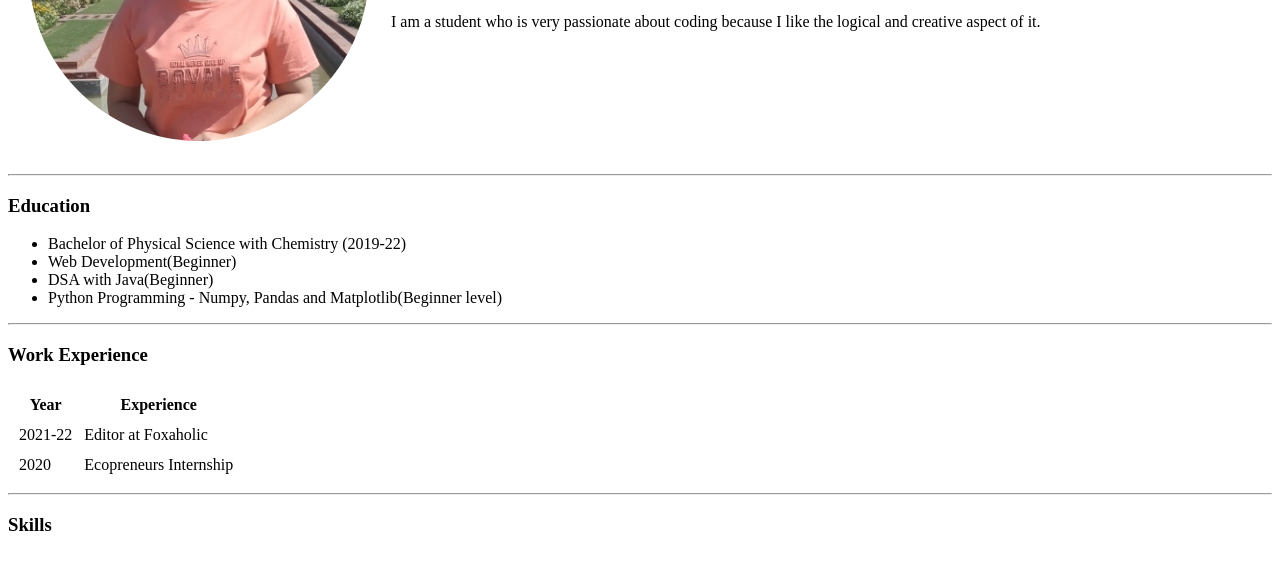
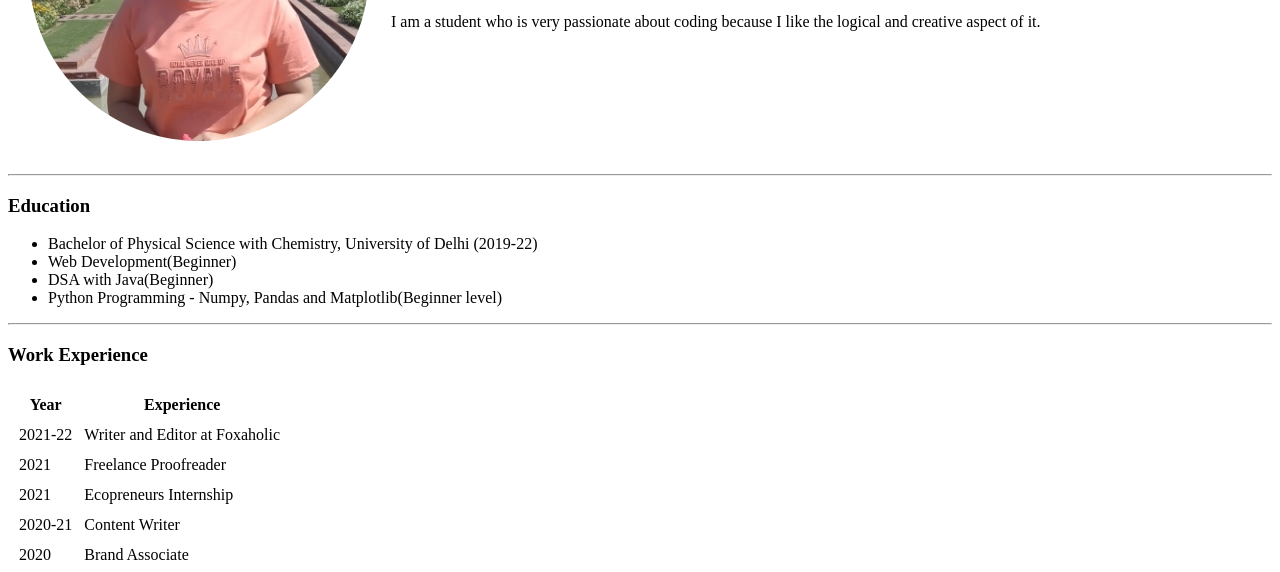
Before and after one commit to Rhythm001/CV, a plain HTML site: page index.html in a window 1280 px wide. Shown: the part 228-800 px from the top of the page. Drawn offline with Linux system fonts and the light colour scheme.

Commit message:
Entered more details.

```diff
--- a/index.html
+++ b/index.html
@@ -5,7 +5,7 @@
     <meta charset="UTF-8">
     <meta http-equiv="X-UA-Compatible" content="IE=edge">
     <meta name="viewport" content="width=device-width, initial-scale=1.0">
-    <title>ℜhythm's Personal Site</title>
+    <title>Rhythm's Personal HTML Site</title>
 </head>
 
 <body>
@@ -28,7 +28,7 @@
     <h3>Education</h3>
     <!-- Lists -->
     <ul>
-        <li>Bachelor of Physical Science with Chemistry (2019-22)</li>
+        <li>Bachelor of Physical Science with Chemistry, University of Delhi (2019-22)</li>
         <li>Web Development(Beginner)</li>
         <li>DSA with Java(Beginner)</li>
         <li>Python Programming - Numpy, Pandas and Matplotlib(Beginner level)</li>
@@ -47,11 +47,23 @@
         <tbody>
             <tr>
                 <td>2021-22</td>
-                <td>Editor at Foxaholic</td>
+                <td>Writer and Editor at Foxaholic</td>
+            </tr>
+            <tr>
+                <td>2021</td>
+                <td>Freelance Proofreader</td>
+            </tr>
+            <tr>
+                <td>2021</td>
+                <td>Ecopreneurs Internship</td>
+            </tr>
+            <tr>
+                <td>2020-21</td>
+                <td>Content Writer</td>
             </tr>
             <tr>
                 <td>2020</td>
-                <td>Ecopreneurs Internship</td>
+                <td>Brand Associate</td>
             </tr>
         </tbody>
         <tfoot>
@@ -127,7 +139,8 @@
     <hr>
     <!-- Additional Links -->
     <a href="hobbies.html">My Hobbies</a>
-    <a href="contactme.html">Contact Me</a>
+    <a href="contactme.html">Contact Me</a><br>
+    <hr>
 </body>
 
 </html>
```
